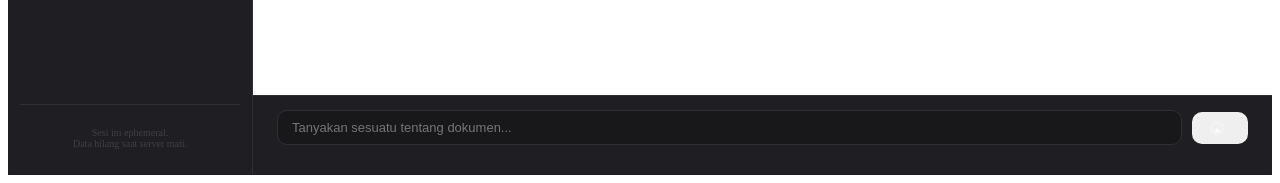
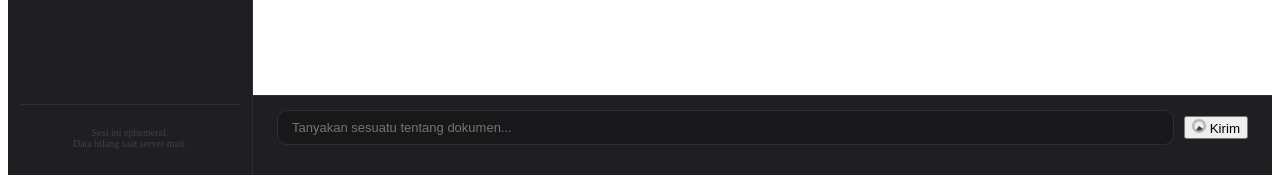
Before and after one commit to qrizan/indonesian-document-intelligence, a Python web app: template app/templates/components/upload_success.html in a window 1280 px wide. Shown: the part 623-806 px from the top of the page. Run offline with Jinja, Linux system fonts and the light colour scheme; the template is opened without the code that fills it: most values are stand-ins (such as "Sample title", 1, 10 or a date in 2020).

Commit message:
layout: fixing button chat

```diff
--- a/app/templates/components/upload_success.html
+++ b/app/templates/components/upload_success.html
@@ -91,17 +91,12 @@
                        onfocus="this.style.borderColor='#6366f1'" onblur="this.style.borderColor='#2e2e35'"/>
                 <button type="submit"
                         :disabled="!q.trim() || sending"
-                        :style="sending
-                            ? 'background:#7c3aed;opacity:0.6;cursor:not-allowed;'
-                            : (!q.trim() ? 'background:#6366f1;opacity:0.4;cursor:not-allowed;' : 'background:#6366f1;cursor:pointer;')"
-                        style="color:white;border:none;outline:none;border-radius:10px;padding:9px 18px;font-size:13px;font-weight:500;transition:background .15s,opacity .15s;white-space:nowrap;display:flex;align-items:center;gap:6px;"
-                        onmouseover="if(!this.disabled) this.style.background='#4f46e5'"
-                        onmouseout="if(!this.disabled&&!this.closest('[x-data]').__x.$data.sending) this.style.background='#6366f1'">
-                    <svg x-show="sending" style="width:14px;height:14px;animation:spin 1s linear infinite;flex-shrink:0;" fill="none" viewBox="0 0 24 24">
+                        :style="`background:#6366f1;color:white;border:none;outline:none;border-radius:10px;padding:9px 18px;font-size:13px;font-weight:500;white-space:nowrap;display:flex;align-items:center;justify-content:center;min-width:56px;transition:opacity .15s;${(!q.trim()||sending)?'opacity:0.5;cursor:not-allowed;':'cursor:pointer;'}`">
+                    <svg x-show="sending" style="width:14px;height:14px;animation:spin 1s linear infinite;" fill="none" viewBox="0 0 24 24">
                         <circle style="opacity:0.25" cx="12" cy="12" r="10" stroke="currentColor" stroke-width="4"/>
                         <path style="opacity:0.75" fill="currentColor" d="M4 12a8 8 0 018-8v8z"/>
                     </svg>
-                    <span x-text="sending ? 'Mengirim...' : 'Kirim'"></span>
+                    <span x-show="!sending">Kirim</span>
                 </button>
             </form>
         </div>
```
